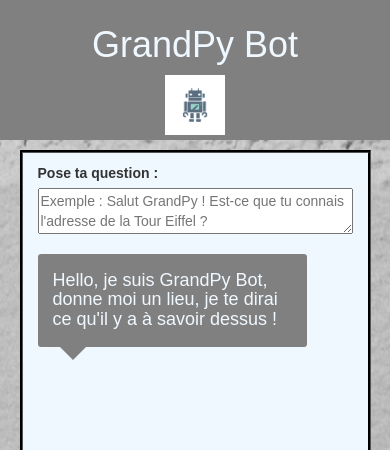
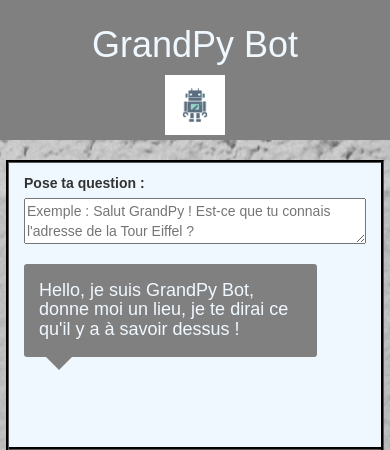
Before and after one commit to aspidistras/grandpy-bot, a Flask app: page / in a window 390 px wide. Shown: the top 450 px of the page. Run offline with Flask 2, Linux system fonts and the light colour scheme; some libraries are stand-ins or nearby versions; grey boxes are pictures that could not be loaded.

Commit message:
Interface style and responsiveness optimized

```diff
--- a/app/static/css/style.css
+++ b/app/static/css/style.css
@@ -1,30 +1,41 @@
-.container-fluid {
+body{
+    height: 100vh;
+    margin-bottom: 0;
+
+}
+
+#page {
     font-family: Bahnschrift, sans-serif;
     padding: 0;
     margin: 0;
     width: 100%;
     height: 100%;
-    position: relative;
+    display: flex;
+    flex-direction: column;
+    vertical-align: middle;
+
 }
 
 #dialogue-zone {
     border: black groove;
-    margin-top: 10px;
-    margin-bottom: 10px;
+    margin-top: 20px;
+    margin-bottom: 20px;
     padding-left: 15px;
     padding-right: 15px;
     width: 60%;
-    min-height: 100%;
-    height: 100%;
+    min-height: 90%;
+    height: 90%;
     background-color: aliceblue;
     position: relative;
-    display: flex;
+    display: inline-block;
     flex-direction: column;
+    text-align: left;
 }
 
 #body {
     background-image: url("../pictures/background.jpg");
     background-position: center;
+    flex: 1;
 }
 
 header, footer {
@@ -48,10 +59,8 @@ header, footer {
     height: 60px;
 }
 
-.logo {
-    width: 10%;
-    height: 10%;
-}
+
+
 
 #question {
     width: 100%;
@@ -62,6 +71,13 @@ header, footer {
     margin-top: 10px;
     height: 600px;
     width: 100%;
+}
+
+.logo {
+    position: relative;
+    min-height: 1px;
+    padding-right: 10px;
+    padding-left: 10px;
 }
 
 
--- a/app/static/js/dialogue.js
+++ b/app/static/js/dialogue.js
@@ -83,7 +83,11 @@ function readData(data) { // handle returned data
         setLocation(jsonData["locationDetails"]["latitude"], jsonData["locationDetails"]["longitude"]); // change marker location
     }
     else {
-        var answerBubbleNoResponse = displayAnswer("", "Désolé, je n'ai pas trouvé ! Essaye de me poser une autre question"); // if data == null
+
+        var noResponseAnswersArray = ["Désolé, je n'ai pas trouvé ! Essaye de me poser une autre question", "Je me fais vieux, je ne me rappelle plus de cet endroit, désolé !",
+        "Je suis trop fatigué pour répondre à cette question, essaye un autre endroit !"];
+
+        var answerBubbleNoResponse = displayAnswer("", noResponseAnswersArray[Math.floor(Math.random()*items.length)]); // if data == null, display random no reponse answer
         answers.appendChild(answerBubbleNoResponse);
 
         answers.scrollTop = answers.scrollHeight; // to adjust the scroll to the latest bubbles
--- a/app/templates/page.html
+++ b/app/templates/page.html
@@ -21,7 +21,7 @@
 
 <body>
 
-    <div class="container-fluid">
+    <div class="container-fluid" id="page">
 
         <header class="row">
             <div class="col-xs-12">
@@ -31,8 +31,8 @@
 
         </header>
 
-        <main id="body" class="row">
-            <div id="dialogue-zone" class="center-block">
+        <main id="body" class="row h-100 align-items-center justify-content-center text-center">
+            <div id="dialogue-zone" class="row center-block ">
                 <div id="chat-box" class="row center-block">
                     <div id="entry-zone">
                         <form method="POST">
@@ -56,13 +56,15 @@
 
 
         <footer class="row">
-                <p>Clémence Mourot</p>
-                <a href="https://github.com/ClemMourot/GrandPyBot">
-                    <img src="../static/pictures/github_logo.png"  alt="Repository GitHub" class="logo"/>
-                </a>
-                <a href="https://www.linkedin.com/in/clémence-mourot-839490144/">
-                    <img src="../static/pictures/linkedin_logo.png" alt="Profil LinkedIn" class="logo"/>
-                </a>
+                <p class="row">Clémence Mourot</p>
+                <div class="row" id="logos">
+                    <a class="logo" href="https://github.com/ClemMourot/GrandPyBot">
+                        <img src="../static/pictures/github_logo.png"  alt="Repository GitHub" />
+                    </a>
+                    <a class="logo" href="https://www.linkedin.com/in/clémence-mourot-839490144/">
+                        <img src="../static/pictures/linkedin_logo.png" alt="Profil LinkedIn"/>
+                    </a>
+                </div>
         </footer>
 
     </div>
```
Also changed, not shown: app/grandpy_bot.py (+8 -3 lines), app/tests/test_api_google_maps.py (+1 -1 lines), app/tests/test_api_media_wiki.py (+1 -1 lines), app/tests/test_parser.py (+1 -1 lines), app/static/pictures/github_logo.png, app/static/pictures/linkedin_logo.png, app/utils/__init__.py (added), app/utils/api_google_maps.py (renamed from app/logic/api_google_maps.py), app/utils/api_media_wiki.py (renamed from app/logic/api_media_wiki.py), app/utils/logging.py (added), app/utils/parser.py (renamed from app/logic/parser.py), app/utils/stop_words.json (renamed from app/logic/stop_words.json).
